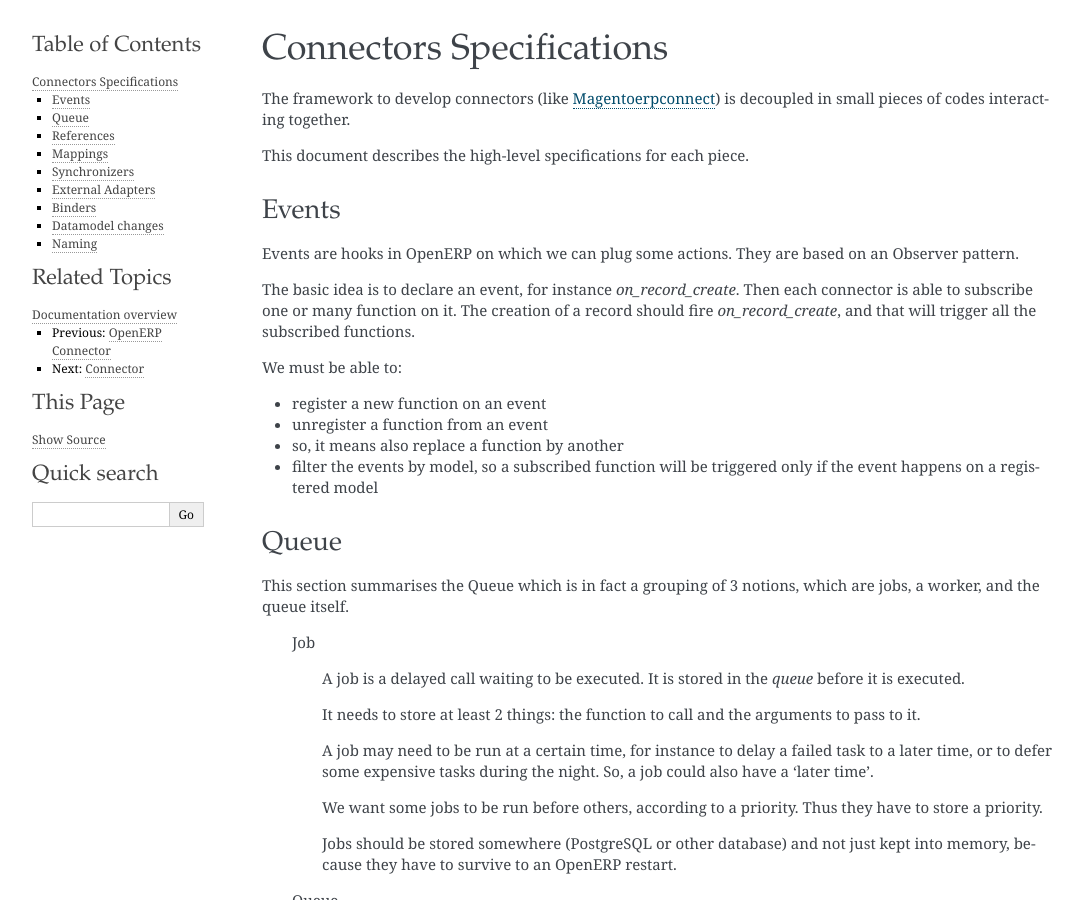
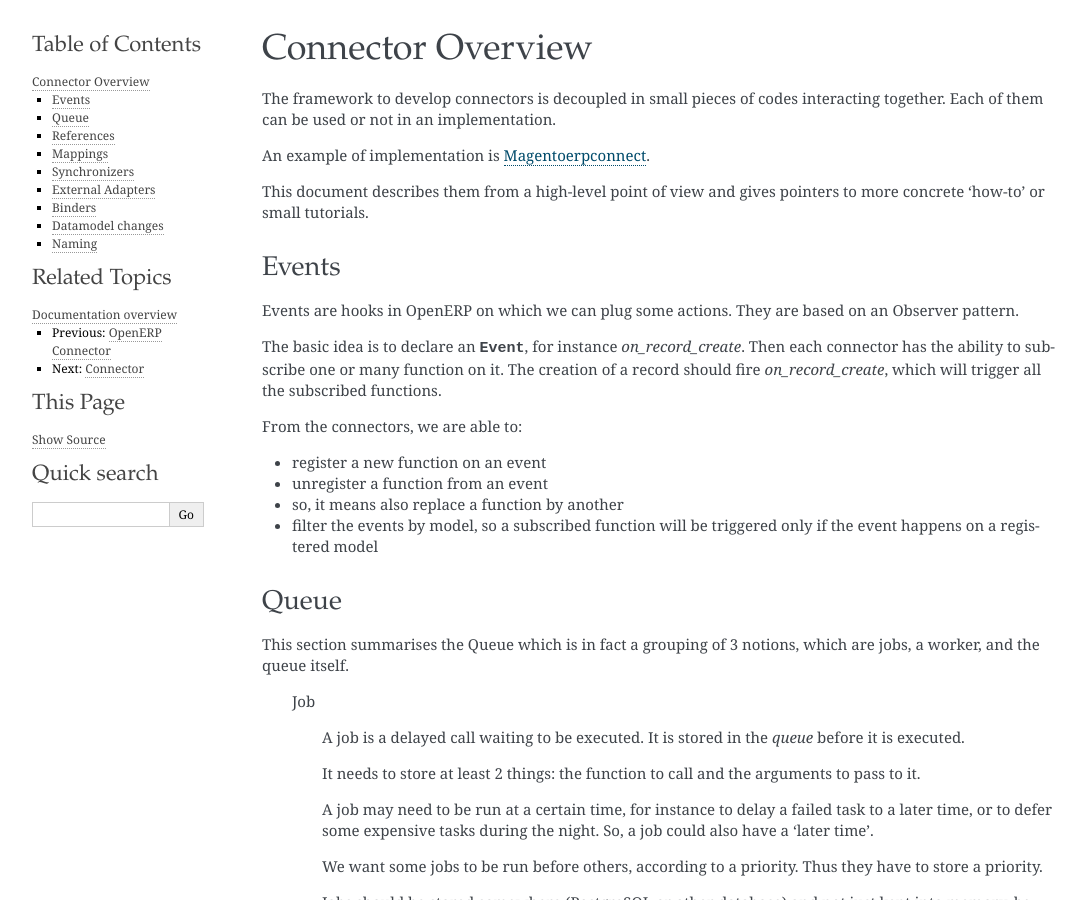
Before and after one commit to OCA/queue, a Sphinx documentation site: the page built from queue_job/doc/guides/overview.rst, in a window 1280 px wide and 900 px high. Shown: the whole window, without its empty margins (18-1104 px from the left). Built offline with Sphinx 7.4.7, drawn with Linux system fonts in a browser that asks for light colours.

Commit message:
[IMP] overview of the events

```diff
--- a/queue_job/doc/guides/overview.rst
+++ b/queue_job/doc/guides/overview.rst
@@ -1,16 +1,19 @@
 .. _connectors-specifications:
 
 
-Connectors Specifications
-=========================
+Connector Overview
+==================
 
-The framework to develop connectors (like Magentoerpconnect_) is
-decoupled in small pieces of codes interacting together.
+The framework to develop connectors is decoupled in small pieces of
+codes interacting together. Each of them can be used or not in an
+implementation.
 
-This document describes the high-level specifications for each piece.
+An example of implementation is Magentoerpconnect_.
+
+This document describes them from a high-level point of view and gives
+pointers to more concrete 'how-to' or small tutorials.
 
 .. _Magentoerpconnect: http://code.launchpad.net/magentoerpconnect
-
 
 Events
 ------
@@ -18,12 +21,13 @@ Events
 Events are hooks in OpenERP on which we can plug some actions. They are
 based on an Observer pattern.
 
-The basic idea is to declare an event, for instance `on_record_create`.
-Then each connector is able to subscribe one or many function on it. The
-creation of a record should fire `on_record_create`, and that will
+The basic idea is to declare an :py:class:`~connector.event.Event`, for instance
+`on_record_create`.
+Then each connector has the ability to subscribe one or many function on it.
+The creation of a record should fire `on_record_create`, which will
 trigger all the subscribed functions.
 
-We must be able to:
+From the connectors, we are able to:
 
 * register a new function on an event
 * unregister a function from an event
```
Also changed, not shown: 1 other file.
